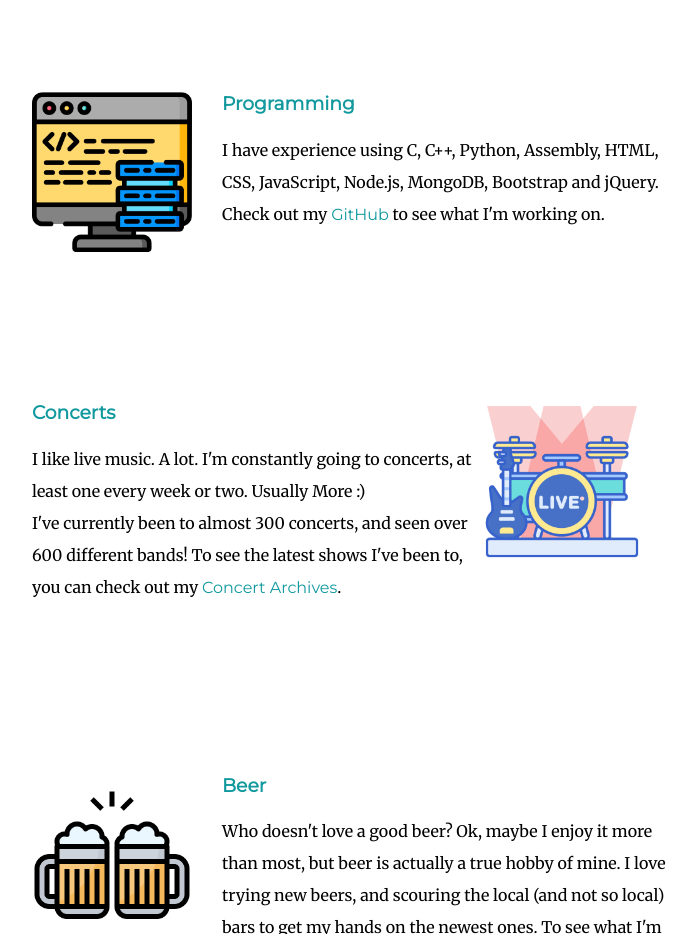
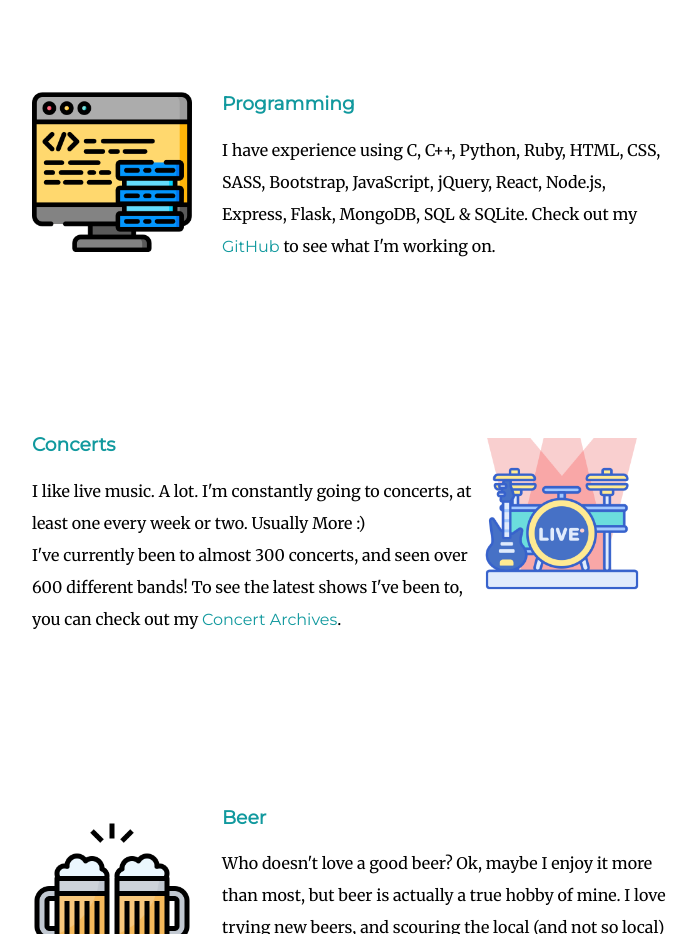
Before and after one commit to gavischneider/Personal-Site, a plain HTML site: page index.html in a window 1280 px wide. Shown: the part 1700-2634 px from the top of the page, without its empty margins (288-984 px from the left). Drawn offline with Linux system fonts and the light colour scheme.

Commit message:
Updated programming.

```diff
--- a/index.html
+++ b/index.html
@@ -30,7 +30,7 @@
       <div class="skill-row">
         <img class="programming-img" src="images/data.png" alt="programming-img">
         <h3>Programming</h3>
-        <p>I have experience using C, C++, Python, Assembly, HTML, CSS, JavaScript, Node.js, MongoDB, Bootstrap and jQuery. Check out my <a href="https://github.com/gavischneider">GitHub</a> to see what I'm working on.</p>
+        <p>I have experience using C, C++, Python, Ruby, HTML, CSS, SASS, Bootstrap, JavaScript, jQuery, React, Node.js, Express, Flask, MongoDB, SQL & SQLite. Check out my <a href="https://github.com/gavischneider">GitHub</a> to see what I'm working on.</p>
       </div>
       <div class="skill-row">
         <img class="concert-img" src="images/concert.png" alt="concert-img">
```
